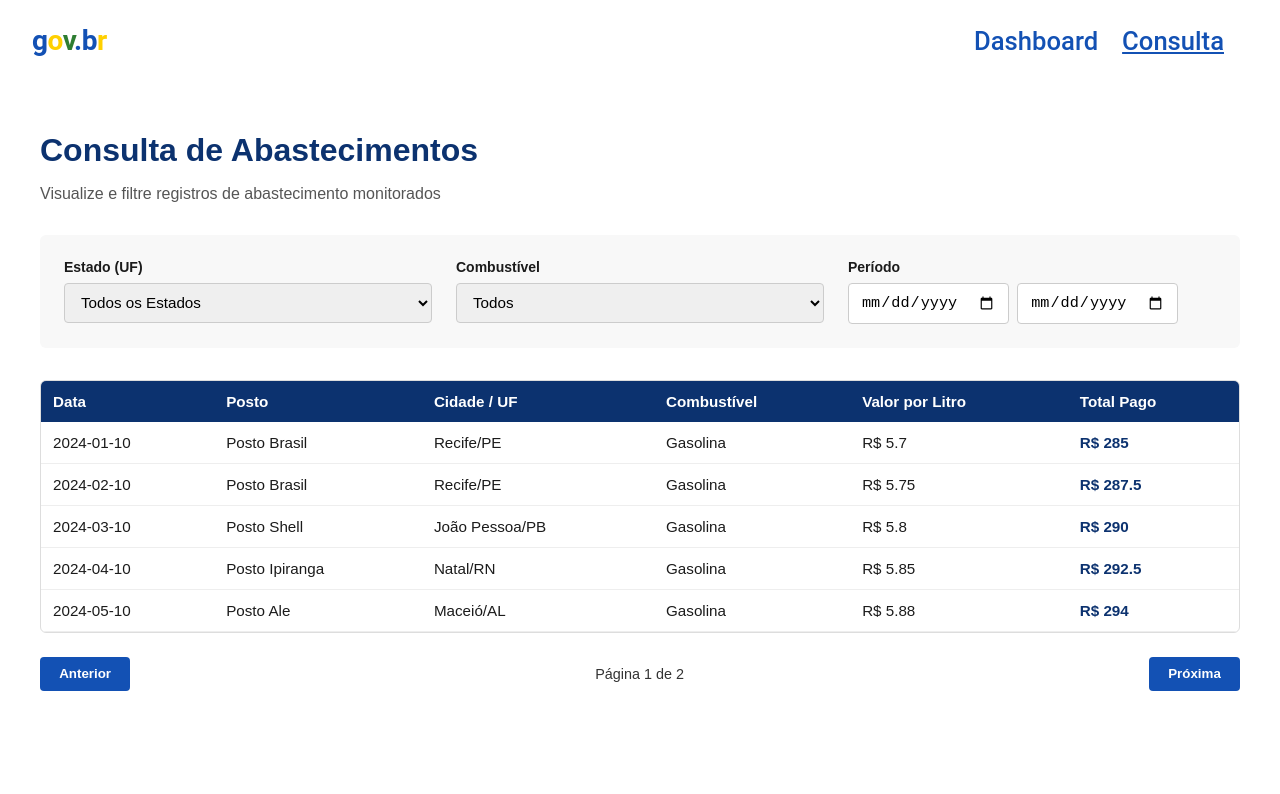
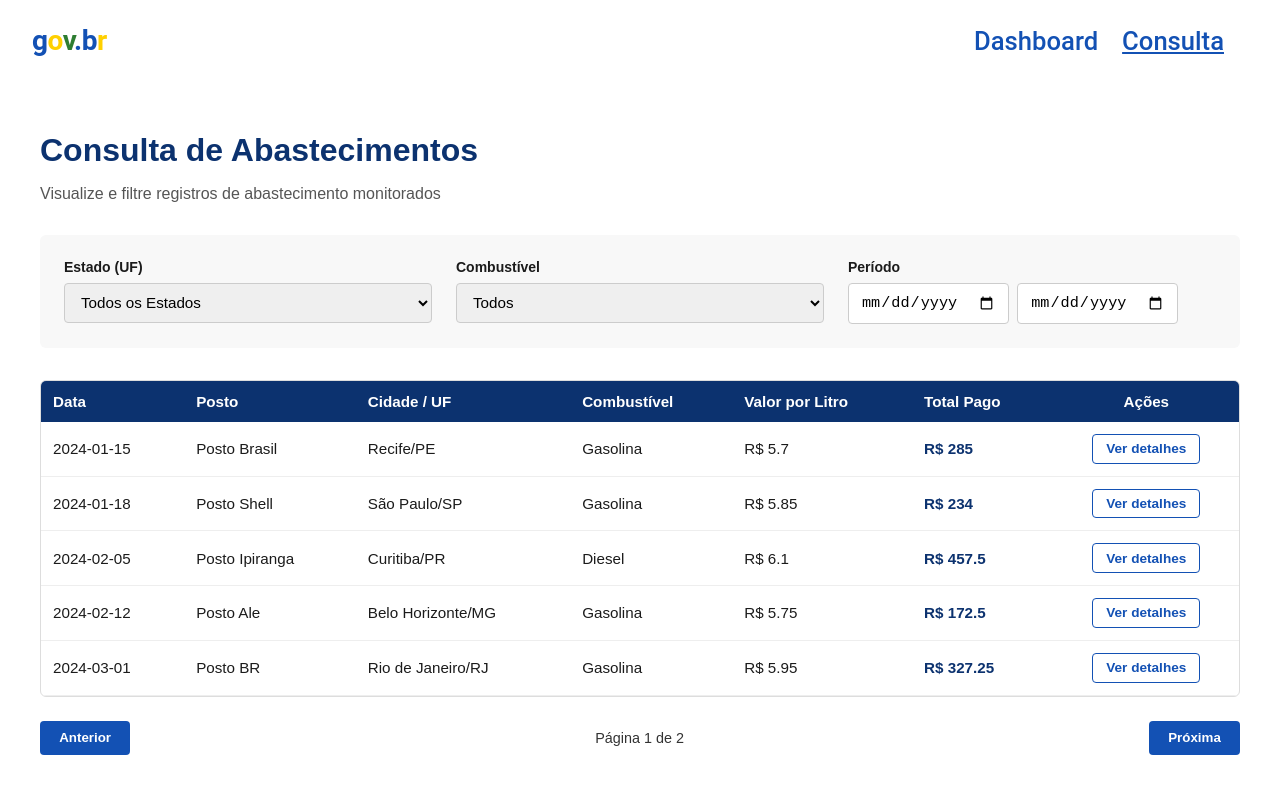
Before and after one commit to WeldonPereira/govbr-combustiveis-painel, an Angular app: page /consulta in a window 1280 px wide. Shown: the top 794 px of the page. Built offline with nearby package versions, Linux system fonts and the light colour scheme; data requests are answered from the project's data file.

Commit message:
feat(consulta): add filters, pagination and detail navigation

```diff
--- a/db.json
+++ b/db.json
@@ -6,81 +6,147 @@
   "abastecimentos": [
     {
       "id": 1,
-      "data": "2024-01-10",
+      "data": "2024-01-15",
       "posto": "Posto Brasil",
       "cidade": "Recife",
       "uf": "PE",
       "combustivel": "Gasolina",
-      "valorLitro": 5.70,
-      "totalPago": 285.00,
+      "valorLitro": 5.7,
+      "totalPago": 285.0,
       "motoristaId": 1,
       "veiculoId": 1
     },
     {
       "id": 2,
-      "data": "2024-02-10",
-      "posto": "Posto Brasil",
-      "cidade": "Recife",
-      "uf": "PE",
+      "data": "2024-01-18",
+      "posto": "Posto Shell",
+      "cidade": "São Paulo",
+      "uf": "SP",
       "combustivel": "Gasolina",
-      "valorLitro": 5.75,
-      "totalPago": 287.50,
-      "motoristaId": 1,
-      "veiculoId": 1
+      "valorLitro": 5.85,
+      "totalPago": 234.0,
+      "motoristaId": 2,
+      "veiculoId": 2
     },
     {
       "id": 3,
-      "data": "2024-03-10",
-      "posto": "Posto Shell",
-      "cidade": "João Pessoa",
-      "uf": "PB",
-      "combustivel": "Gasolina",
-      "valorLitro": 5.80,
-      "totalPago": 290.00,
-      "motoristaId": 1,
-      "veiculoId": 1
+      "data": "2024-02-05",
+      "posto": "Posto Ipiranga",
+      "cidade": "Curitiba",
+      "uf": "PR",
+      "combustivel": "Diesel",
+      "valorLitro": 6.1,
+      "totalPago": 457.5,
+      "motoristaId": 3,
+      "veiculoId": 3
     },
     {
       "id": 4,
-      "data": "2024-04-10",
-      "posto": "Posto Ipiranga",
-      "cidade": "Natal",
-      "uf": "RN",
+      "data": "2024-02-12",
+      "posto": "Posto Ale",
+      "cidade": "Belo Horizonte",
+      "uf": "MG",
       "combustivel": "Gasolina",
-      "valorLitro": 5.85,
-      "totalPago": 292.50,
-      "motoristaId": 1,
-      "veiculoId": 1
+      "valorLitro": 5.75,
+      "totalPago": 172.5,
+      "motoristaId": 4,
+      "veiculoId": 4
     },
     {
       "id": 5,
-      "data": "2024-05-10",
-      "posto": "Posto Ale",
-      "cidade": "Maceió",
-      "uf": "AL",
+      "data": "2024-03-01",
+      "posto": "Posto BR",
+      "cidade": "Rio de Janeiro",
+      "uf": "RJ",
       "combustivel": "Gasolina",
-      "valorLitro": 5.88,
-      "totalPago": 294.00,
-      "motoristaId": 1,
-      "veiculoId": 1
+      "valorLitro": 5.95,
+      "totalPago": 327.25,
+      "motoristaId": 5,
+      "veiculoId": 5
     },
     {
       "id": 6,
-      "data": "2024-06-10",
-      "posto": "Posto BR",
-      "cidade": "Aracaju",
-      "uf": "SE",
+      "data": "2024-03-20",
+      "posto": "Posto Graal",
+      "cidade": "Resende",
+      "uf": "RJ",
+      "combustivel": "Diesel",
+      "valorLitro": 6.25,
+      "totalPago": 625.0,
+      "motoristaId": 6,
+      "veiculoId": 6
+    },
+    {
+      "id": 7,
+      "data": "2024-04-05",
+      "posto": "Posto Carrefour",
+      "cidade": "Porto Alegre",
+      "uf": "RS",
       "combustivel": "Gasolina",
-      "valorLitro": 5.90,
-      "totalPago": 295.00,
-      "motoristaId": 1,
-      "veiculoId": 1
+      "valorLitro": 5.65,
+      "totalPago": 254.25,
+      "motoristaId": 7,
+      "veiculoId": 7
+    },
+    {
+      "id": 8,
+      "data": "2024-04-15",
+      "posto": "Posto Texaco",
+      "cidade": "Salvador",
+      "uf": "BA",
+      "combustivel": "Gasolina",
+      "valorLitro": 5.88,
+      "totalPago": 294.0,
+      "motoristaId": 8,
+      "veiculoId": 8
+    },
+    {
+      "id": 9,
+      "data": "2024-05-02",
+      "posto": "Posto Rodovias",
+      "cidade": "Goiânia",
+      "uf": "GO",
+      "combustivel": "Diesel",
+      "valorLitro": 6.05,
+      "totalPago": 484.0,
+      "motoristaId": 9,
+      "veiculoId": 9
+    },
+    {
+      "id": 10,
+      "data": "2024-05-10",
+      "posto": "Posto 24h",
+      "cidade": "Brasília",
+      "uf": "DF",
+      "combustivel": "Gasolina",
+      "valorLitro": 5.92,
+      "totalPago": 266.4,
+      "motoristaId": 10,
+      "veiculoId": 10
     }
   ],
   "motoristas": [
-    { "id": 1, "nome": "João da Silva", "cpf": "12345678900" }
+    { "id": 1, "nome": "João da Silva", "cpf": "12345678901" },
+    { "id": 2, "nome": "Maria Oliveira", "cpf": "23456789012" },
+    { "id": 3, "nome": "Ricardo Santos", "cpf": "34567890123" },
+    { "id": 4, "nome": "Ana Costa", "cpf": "45678901234" },
+    { "id": 5, "nome": "Carlos Souza", "cpf": "56789012345" },
+    { "id": 6, "nome": "Fernanda Lima", "cpf": "67890123456" },
+    { "id": 7, "nome": "Paulo Roberto", "cpf": "78901234567" },
+    { "id": 8, "nome": "Juliana Paes", "cpf": "89012345678" },
+    { "id": 9, "nome": "Marcos Junior", "cpf": "90123456789" },
+    { "id": 10, "nome": "Beatriz Rocha", "cpf": "01234567890" }
   ],
   "veiculos": [
-    { "id": 1, "placa": "ABC1D23", "modelo": "Onix" }
+    { "id": 1, "placa": "ABC1D23", "modelo": "Onix" },
+    { "id": 2, "placa": "BRA2E44", "modelo": "HB20" },
+    { "id": 3, "placa": "KJG3F55", "modelo": "Hilux" },
+    { "id": 4, "placa": "LMP4G66", "modelo": "Argo" },
+    { "id": 5, "placa": "OPS5H77", "modelo": "Corolla" },
+    { "id": 6, "placa": "QRT6I88", "modelo": "Volvo FH" },
+    { "id": 7, "placa": "UVW7J99", "modelo": "Gol" },
+    { "id": 8, "placa": "XYZ8K00", "modelo": "Compass" },
+    { "id": 9, "placa": "RTY9L11", "modelo": "S10" },
+    { "id": 10, "placa": "MNH0M22", "modelo": "Civic" }
   ]
 }
--- a/src/app/app.routes.ts
+++ b/src/app/app.routes.ts
@@ -20,6 +20,13 @@ export const routes: Routes = [
         loadComponent: () =>
           import('./features/consulta/consulta').then((m) => m.ConsultaComponent),
       },
+      {
+        path: 'consulta/:id',
+        loadComponent: () =>
+          import('./features/consulta-detalhe/consulta-detalhe').then(
+            (m) => m.ConsultaDetalheComponent
+          ),
+      },
     ],
   },
 ];
--- a/src/app/features/consulta/consulta.html
+++ b/src/app/features/consulta/consulta.html
@@ -44,8 +44,6 @@
       <select id="combustivel" (change)="facade.filtrarCombustivel($any($event.target).value)">
         <option value="">Todos</option>
         <option value="Gasolina">Gasolina</option>
-        <option value="Diesel">Diesel</option>
-        <option value="Etanol">Etanol</option>
       </select>
     </div>
 
@@ -84,18 +82,22 @@
         <th>Combustível</th>
         <th>Valor por Litro</th>
         <th>Total Pago</th>
-        </tr>
+        <th class="text-center">Ações</th> </tr>
     </thead>
 
     <tbody>
       @for (a of registros$ | async; track a.id) {
-        <tr>
-          <td>{{ a.data }}</td>
+      <tr class="consulta-gov__row"> <td>{{ a.data }}</td>
         <td>{{ a.posto }}</td>
         <td>{{ a.cidade }}/{{ a.uf }}</td>
         <td>{{ a.combustivel }}</td>
         <td>R$ {{ a.valorLitro }}</td>
         <td class="total">R$ {{ a.totalPago }}</td>
+        <td class="text-center">
+          <button class="btn-detalhes" (click)="abrirDetalhe(a.id)">
+            Ver detalhes
+          </button>
+        </td>
       </tr>
       }
     </tbody>
--- a/src/app/features/consulta/consulta.scss
+++ b/src/app/features/consulta/consulta.scss
@@ -81,12 +81,17 @@
         text-align: left;
         font-weight: 600;
         white-space: nowrap;
+
+        &.text-center {
+          text-align: center;
+        }
       }
     }
 
     tbody {
       tr {
         border-bottom: 1px solid #eee;
+        transition: background 0.2s ease;
 
         &:hover {
           background: #f1f5ff;
@@ -96,11 +101,42 @@
       td {
         padding: 0.75rem;
         white-space: nowrap;
+        vertical-align: middle;
+
+        &.text-center {
+          text-align: center;
+        }
       }
 
       .total {
         font-weight: 600;
         color: #0c326f;
+      }
+
+      // Estilo do Botão de Detalhes dentro da Tabela
+      .btn-detalhes {
+        background: #ffffff;
+        color: #1351b4;
+        border: 1px solid #1351b4;
+        padding: 0.4rem 0.8rem;
+        border-radius: 4px;
+        font-size: 0.85rem;
+        font-weight: 600;
+        cursor: pointer;
+        transition: all 0.2s ease;
+        font-family: 'Rawline', Arial, sans-serif;
+
+        &:hover {
+          background: #1351b4;
+          color: #ffffff;
+          box-shadow: 0 2px 4px rgba(19, 81, 180, 0.2);
+        }
+
+        &:active {
+          background: #0c326f;
+          border-color: #0c326f;
+          transform: translateY(1px);
+        }
       }
     }
   }
@@ -119,9 +155,15 @@
       border-radius: 4px;
       font-weight: 600;
       cursor: pointer;
+      transition: background 0.2s ease;
 
       &:hover {
         background: #0c326f;
+      }
+
+      &:disabled {
+        background: #ccc;
+        cursor: not-allowed;
       }
     }
 
@@ -132,9 +174,21 @@
   }
 }
 
+// Responsividade
 @media (max-width: 768px) {
-  .consulta-gov__pagination {
-    flex-direction: column;
-    gap: 1rem;
+  .consulta-gov {
+    &__pagination {
+      flex-direction: column;
+      gap: 1rem;
+      text-align: center;
+    }
+
+    &__filters {
+      grid-template-columns: 1fr;
+    }
+
+    .btn-detalhes {
+      width: 100%; // Botão ocupa a largura da célula em telas pequenas
+    }
   }
 }
--- a/src/app/features/consulta/consulta.ts
+++ b/src/app/features/consulta/consulta.ts
@@ -1,5 +1,6 @@
 import { Component } from '@angular/core';
 import { CommonModule } from '@angular/common';
+import { Router } from '@angular/router';
 import { Observable } from 'rxjs';
 import { ConsultaFacade } from '../../core/facades/consulta.facade';
 import { Abastecimento } from '../../core/models/abastecimento.model';
@@ -12,14 +13,17 @@ import { Abastecimento } from '../../core/models/abastecimento.model';
   styleUrls: ['./consulta.scss'],
 })
 export class ConsultaComponent {
-
   registros$: Observable<Abastecimento[]>;
   totalPaginas$: Observable<number>;
   paginaAtual$: Observable<number>;
 
-  constructor(public facade: ConsultaFacade) {
+  constructor(public facade: ConsultaFacade, private router: Router) {
     this.registros$ = this.facade.paginados$;
     this.totalPaginas$ = this.facade.totalPaginas$;
     this.paginaAtual$ = this.facade.paginaAtual$;
   }
+
+  abrirDetalhe(id: number) {
+    this.router.navigate(['/consulta', id]);
+  }
 }
```
Lines whose indentation alone changed are shown as unchanged.
